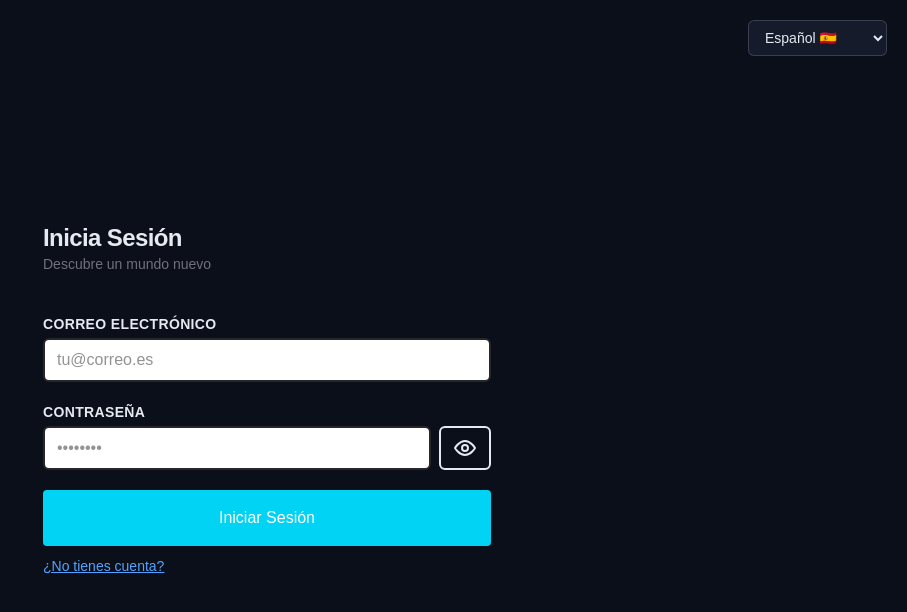
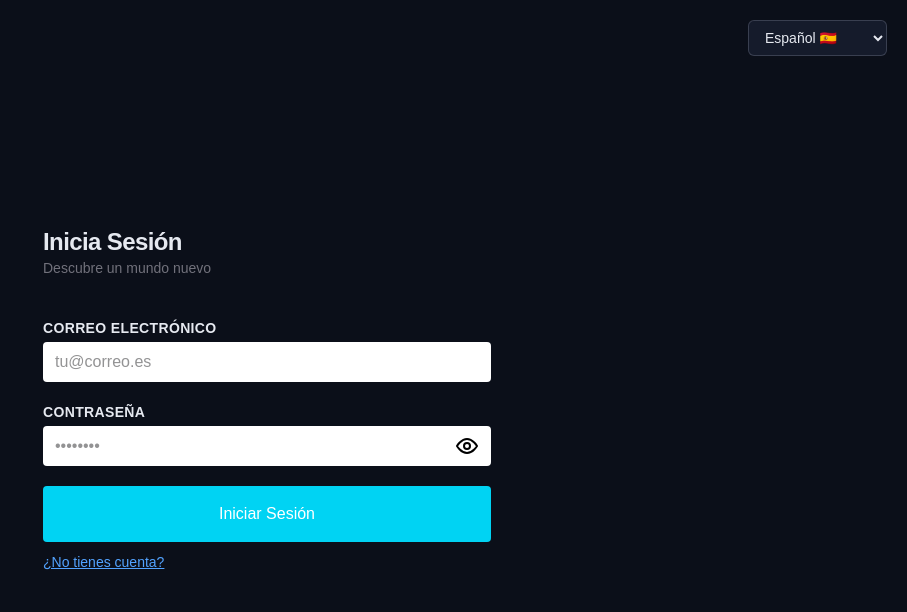
Before and after one commit to Hadi2022/ft_transcendence, a React (Vite) app in the folder frontend/: page /login in a window 1280 px wide. Shown: the top 612 px of the page, without its empty margins (373-1280 px from the left). Built offline with nearby package versions, Linux system fonts and the light colour scheme.

Commit message:
fix: eye inside the password input

```diff
--- a/frontend/src/pages/auth/components/InputComponent.tsx
+++ b/frontend/src/pages/auth/components/InputComponent.tsx
@@ -19,26 +19,25 @@ export default function InputComponent(
                 {label}
             </label>
 
-            <div className="flex items-center gap-2">
+            <div className="flex items-center gap-2 bg-white rounded">
                 <input
                     id={id}
                     type={type === "password" && isPasswordVisible ? "text" : type}
                     placeholder={placeholder}
-                    className={`bg-white text-zinc-800 w-full min-w-0
+                    className={`bg-none text-zinc-800 w-full min-w-0
                                 rounded-md px-3 py-2
                                 border-2 focus:border-blue-400
-                                transition-colors focus:outline-none
+                                transition-colors focus:outline-none border-none
                                 ${className}`}
                     {...props}
                 />
-
                 {type === "password" && (
                     <button
                         type="button"
                         onClick={() => setIsPasswordVisible(visible => !visible)}
                         aria-label={`${isPasswordVisible ? "Hide" : "Show"} ${label}`}
                         aria-controls={id}
-                        className="shrink-0 rounded-md border-2 px-3 py-2
+                        className="shrink-0 rounded-md px-3 py-2 text-black
                                    focus-visible:outline-2
                                    focus-visible:outline-offset-2
                                    focus-visible:outline-blue-400"
```
